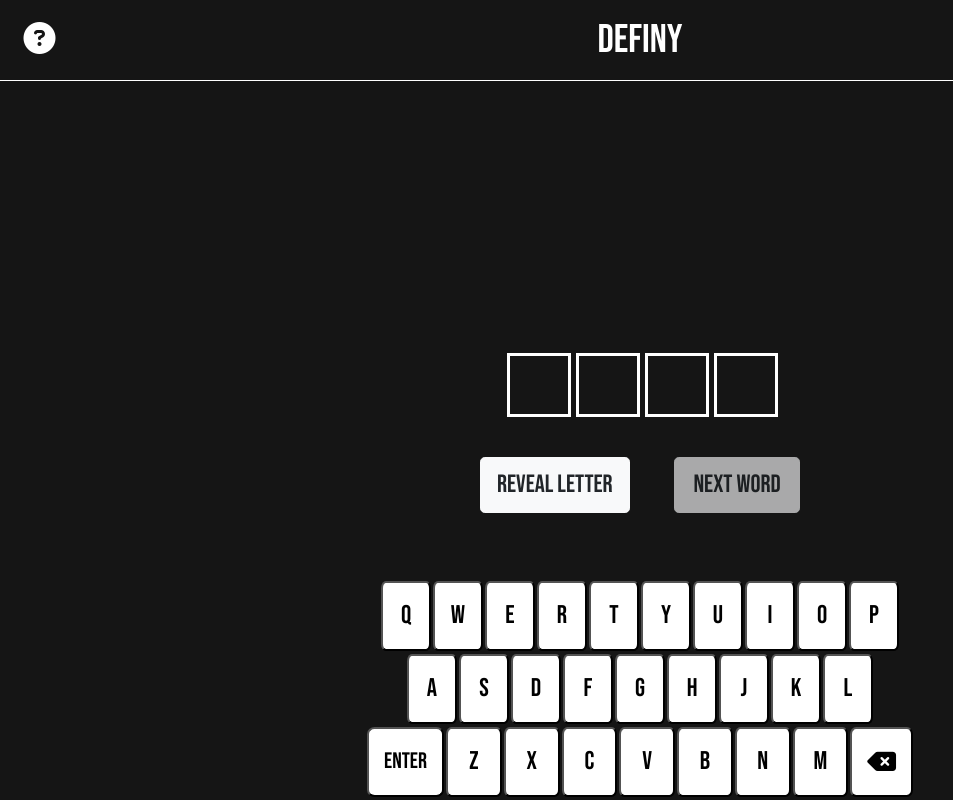
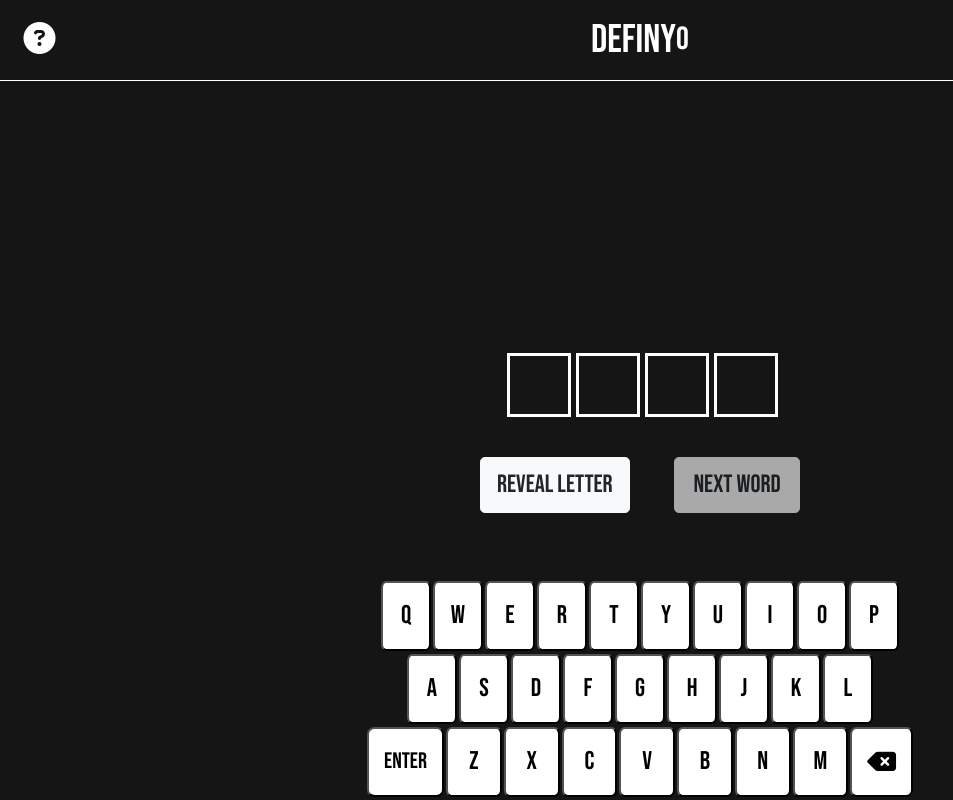
Before and after one commit to jacobbaber/Definy, a website: page index.html in a window 1280 px wide. Shown: the whole page, without its empty margins (0-953 px from the left). Drawn offline with nearby package versions, Linux system fonts and the light colour scheme; no server answers.

Commit message:
testing wordNum variable on screen to debug

```diff
--- a/index.html
+++ b/index.html
@@ -55,6 +55,7 @@
       </div>
       <div class="logo-container">
         <h1>Definy</h1>
+        <h2 class="debugger"></h2>
       </div>
     </div>
     <div
--- a/index.js
+++ b/index.js
@@ -158,6 +158,8 @@
   let dateSeed = days();
   let wordNum = localStorage.getItem("wordNum");
   let selectedWord = words[days()][wordNum];
+  const debug = document.querySelector(".debugger");
+  debug.innerHTML = localStorage.getItem("wordNum");
   return selectedWord;
 }
 
```
